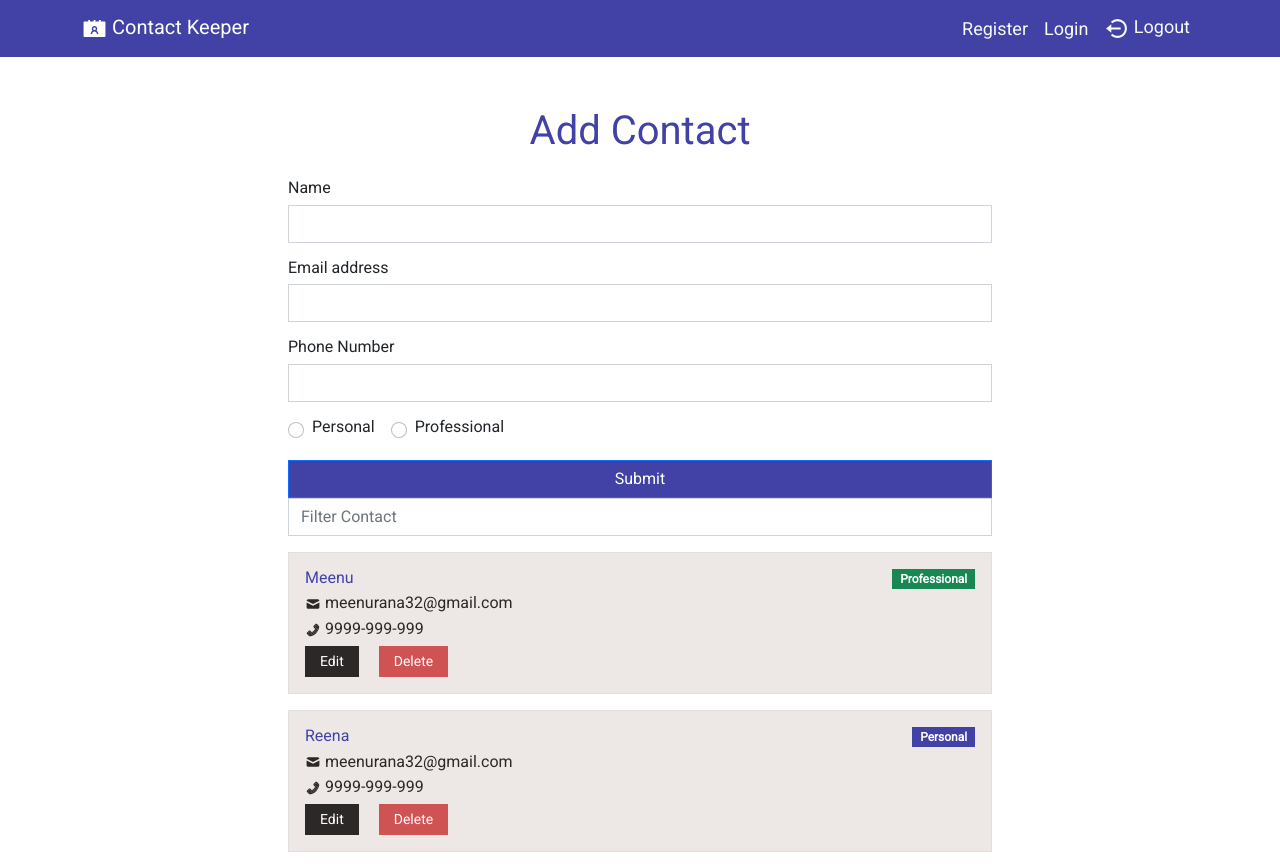
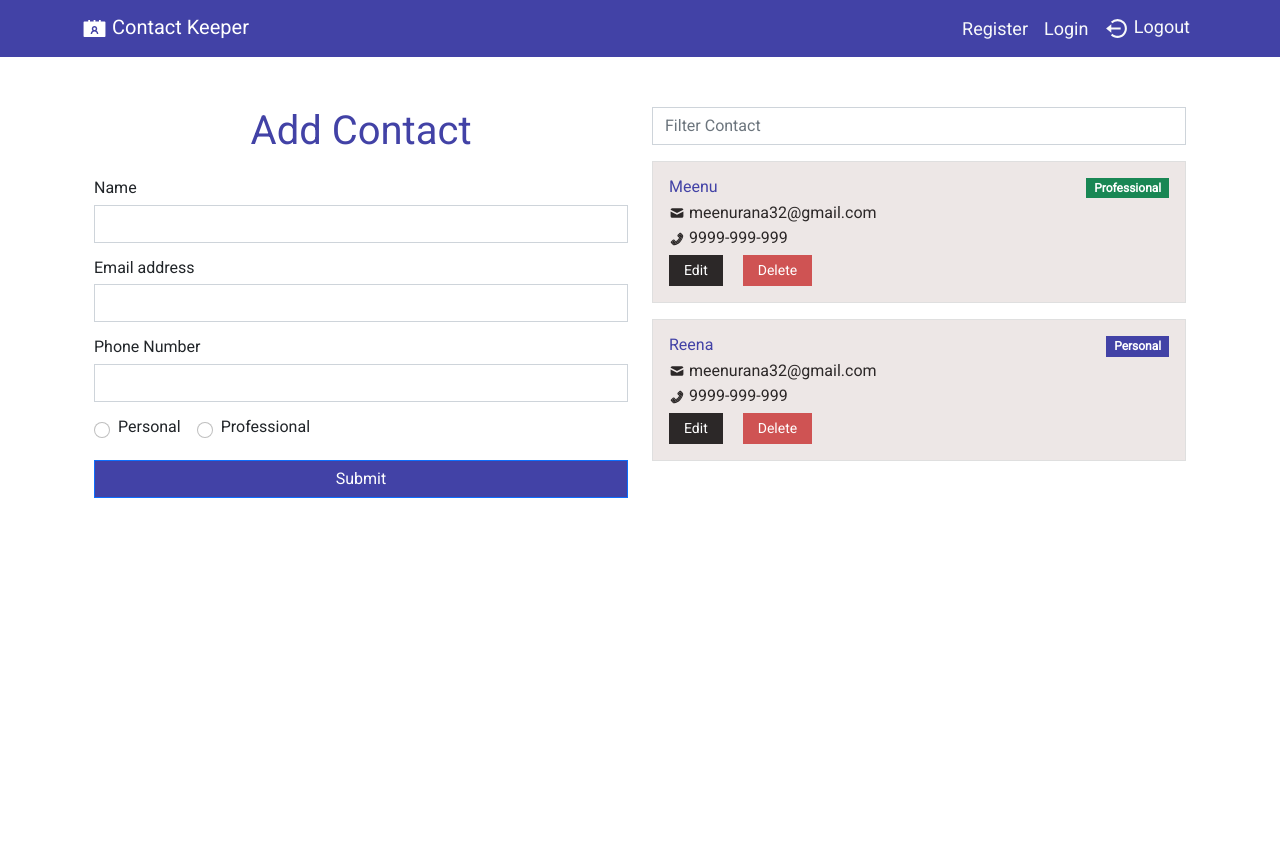
Before and after one commit to ranameenu/contact-keeper, a React (Create React App) app: page / in a window 1280 px wide. After the commit the page ends 827 px from the top, so only its background shows below. Built offline with nearby package versions, Linux system fonts and the light colour scheme.

Commit message:
UI layout of pages

```diff
--- a/src/pages/Dashboard.js
+++ b/src/pages/Dashboard.js
@@ -4,9 +4,8 @@ import { AiTwotonePhone } from 'react-icons/ai';
 
 const Dashboard = () => {
   return (
-    <div className="container">
     <div className="row w-100 d-flex  justify-content-center ">
-        <div className="form col-12 col-md-8 col-xxl-5 ">
+      <div className="form col-12 col-md-10 col-lg-8 col-xl-6 col-xxl-5 mb-5 ">
         <div className="form-heading mb-4 text-center">
           <h1>
             <span className="heading-default-primary"> Add Contact</span>
@@ -53,7 +52,7 @@ const Dashboard = () => {
           </button>
         </div>
       </div>
-        <div className="form col-12 col-md-8 col-xxl-5 ">
+      <div className="form col-12 col-md-10 col-lg-8 col-xl-6 col-xxl-5  ">
         <input
           className="form-control input"
           type="text"
@@ -72,10 +71,7 @@ const Dashboard = () => {
               <p className="contact-number">
                 <AiTwotonePhone /> 9999-999-999
               </p>
-                <button
-                  type="button"
-                  className="btn btn-edit btn-sm btn-primary"
-                >
+              <button type="button" className="btn btn-edit btn-sm btn-primary">
                 Edit
               </button>
               <button
@@ -98,10 +94,7 @@ const Dashboard = () => {
               <p className="contact-number">
                 <AiTwotonePhone /> 9999-999-999
               </p>
-                <button
-                  type="button"
-                  className="btn btn-edit btn-sm btn-primary"
-                >
+              <button type="button" className="btn btn-edit btn-sm btn-primary">
                 Edit
               </button>
               <button
@@ -115,7 +108,6 @@ const Dashboard = () => {
         </div>
       </div>
     </div>
-    </div>
   );
 };
 
--- a/src/pages/Login.js
+++ b/src/pages/Login.js
@@ -61,9 +61,8 @@ const Login = () => {
   };
 
   return (
-    <div className="container">
     <div className="row w-100 d-flex justify-content-center main-col ">
-        <div className="form col-12 col-md-8 col-xxl-5 ">
+      <div className="form col-12 col-md-10 col-lg-8 col-xl-6 col-xxl-5 ">
         {alert.display && <Alert type={alert.type} msg={alert.msg} />}
         <div className="form-heading mb-4 text-center">
           <h1>
@@ -108,7 +107,6 @@ const Login = () => {
         </div>
       </div>
     </div>
-    </div>
   );
 };
 
--- a/src/pages/Register.js
+++ b/src/pages/Register.js
@@ -77,7 +77,7 @@ const Register = () => {
 
   return (
     <div className="row w-100 d-flex justify-content-center main-col ">
-      <div className="form col-12 col-md-8 col-xxl-5 ">
+      <div className="form col-12 col-md-10 col-lg-8 col-xl-6 col-xxl-5 ">
         {alert.display && <Alert type={alert.type} msg={alert.msg} />}
 
         <div className="form-heading mb-4 text-center">
```
Lines whose indentation alone changed are shown as unchanged.
